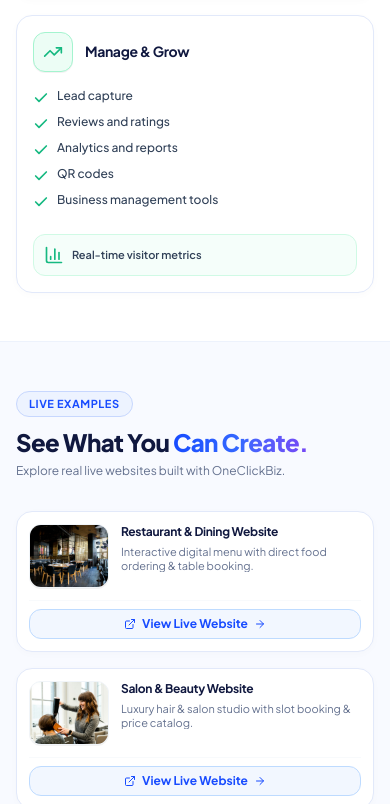
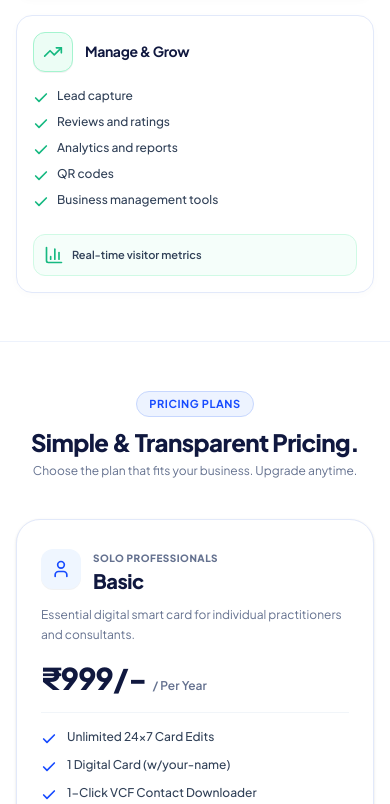
Before and after one commit to merlinflowtechnologies/oneclickbiz, a Next.js app: page / in a window 390 px wide. Shown: the part 11196-12000 px from the top of the page. Built offline with nearby package versions, Linux system fonts and the light colour scheme.

Commit message:
feat: remove live examples section and clean up associated navigation links

```diff
--- a/src/app/page.tsx
+++ b/src/app/page.tsx
@@ -8,7 +8,6 @@ import BusinessCategoriesSection from '@/components/landing/BusinessCategoriesSe
 import TemplatesSection from '@/components/landing/TemplatesSection';
 import HowItWorksSection from '@/components/landing/HowItWorksSection';
 import PlatformFeaturesSection from '@/components/landing/PlatformFeaturesSection';
-import LiveExamplesSection from '@/components/landing/LiveExamplesSection';
 import PricingSection from '@/components/landing/PricingSection';
 import FAQSection from '@/components/landing/FAQSection';
 import FinalCTASection from '@/components/landing/FinalCTASection';
@@ -45,10 +44,7 @@ export default function LandingPage() {
         {/* SECTION 7 — PLATFORM FEATURES */}
         <PlatformFeaturesSection />
 
-        {/* SECTION 8 — LIVE WEBSITE EXAMPLES */}
-        <LiveExamplesSection />
-
-        {/* SECTION 9 — PRICING PLANS */}
+        {/* SECTION 8 — PRICING PLANS */}
         <PricingSection />
 
         {/* SECTION 10 — FREQUENTLY ASKED QUESTIONS */}
--- a/src/components/landing/FinalCTASection.tsx
+++ b/src/components/landing/FinalCTASection.tsx
@@ -13,7 +13,7 @@ export default function FinalCTASection({ onWatchHowItWorks }: FinalCTASectionPr
     if (onWatchHowItWorks) {
       onWatchHowItWorks();
     } else {
-      const demoEl = document.getElementById('demo') || document.getElementById('examples');
+      const demoEl = document.getElementById('demo') || document.getElementById('templates');
       if (demoEl) demoEl.scrollIntoView({ behavior: 'smooth' });
     }
   };
--- a/src/components/landing/Footer.tsx
+++ b/src/components/landing/Footer.tsx
@@ -79,11 +79,6 @@ export default function Footer() {
               <li>
                 <Link href="/#templates" onClick={(e) => handleAnchorClick(e, 'templates')} className="hover:text-[#174BFF] transition-colors">
                   Templates
-                </Link>
-              </li>
-              <li>
-                <Link href="/#examples" onClick={(e) => handleAnchorClick(e, 'examples')} className="hover:text-[#174BFF] transition-colors">
-                  Examples
                 </Link>
               </li>
               <li>
--- a/src/components/landing/HeroSection.tsx
+++ b/src/components/landing/HeroSection.tsx
@@ -30,7 +30,7 @@ export default function HeroSection({ onWatchDemo }: HeroSectionProps) {
     if (onWatchDemo) {
       onWatchDemo();
     } else {
-      const demoEl = document.getElementById('demo') || document.getElementById('examples');
+      const demoEl = document.getElementById('demo') || document.getElementById('templates');
       if (demoEl) demoEl.scrollIntoView({ behavior: 'smooth' });
     }
   };
--- a/src/components/landing/LiveExamplesSection.tsx
+++ /dev/null
@@ -1,132 +0,0 @@
-'use client';
-
-import React from 'react';
-import Link from 'next/link';
-import { ArrowRight, ExternalLink, Phone } from 'lucide-react';
-
-interface ExampleItem {
-  id: string;
-  name: string;
-  desc: string;
-  image: string;
-  btnText: string;
-  isPhone?: boolean;
-  link: string;
-}
-
-const EXAMPLES_DATA: ExampleItem[] = [
-  {
-    id: 'restaurant-live',
-    name: 'Restaurant & Dining Website',
-    desc: 'Interactive digital menu with direct food ordering & table booking.',
-    image: '/landing/template_restaurant.png',
-    btnText: 'View Live Website',
-    link: '/v/restaurant-menu',
-  },
-  {
-    id: 'salon-live',
-    name: 'Salon & Beauty Website',
-    desc: 'Luxury hair & salon studio with slot booking & price catalog.',
-    image: '/landing/template_salon.png',
-    btnText: 'View Live Website',
-    link: '/v/beauty-salon',
-  },
-  {
-    id: 'clinic-live',
-    name: 'Hospital & Clinic Website',
-    desc: 'Specialist doctors, OPD appointment slots & emergency hotline.',
-    image: '/landing/template_hospital.png',
-    btnText: 'View Live Website',
-    link: '/v/health-doctor',
-  },
-  {
-    id: 'education-live',
-    name: 'Coaching Institute Website',
-    desc: 'IIT/NEET courses, syllabus download & student admission inquiries.',
-    image: '/landing/template_education.png',
-    btnText: 'View Live Website',
-    link: '/v/edu-coaching',
-  },
-];
-
-export default function LiveExamplesSection() {
-  return (
-    <section id="examples" className="py-12 sm:py-16 lg:py-20 bg-[#F8FAFF] border-b border-[#E2E9FA]/60 relative">
-      <div className="max-w-[1400px] mx-auto px-4 sm:px-6 lg:px-8">
-
-        {/* Section Header */}
-        <div className="flex flex-col md:flex-row md:items-end justify-between mb-8 sm:mb-10 gap-4">
-          <div>
-            <span className="inline-block px-3 py-1 rounded-full bg-[#EDF3FF] text-[#174BFF] border border-[#C7D7FE] text-[11px] font-bold uppercase tracking-wider mb-2.5">
-              LIVE EXAMPLES
-            </span>
-            <h2 className="text-2xl sm:text-3xl lg:text-4xl font-extrabold text-[#10183F] tracking-tight leading-tight">
-              See What You{' '}
-              <span className="text-transparent bg-clip-text bg-gradient-to-r from-[#174BFF] via-[#3568FF] to-[#7547F5]">
-                Can Create.
-              </span>
-            </h2>
-            <p className="mt-1.5 text-xs sm:text-sm text-[#64718F] font-normal">
-              Explore real live websites built with OneClickBiz.
-            </p>
-          </div>
-
-          <Link
-            href="#templates"
-            className="hidden sm:inline-flex items-center gap-1.5 px-4 py-2 rounded-xl text-xs sm:text-sm font-bold text-[#174BFF] bg-blue-50/80 hover:bg-blue-100/80 border border-blue-200 transition-colors shrink-0"
-          >
-            <span>View All Templates</span>
-            <ArrowRight className="w-3.5 h-3.5" />
-          </Link>
-        </div>
-
-        {/* 4 Live Example Horizontal Cards matching reference layout */}
-        <div className="grid grid-cols-1 sm:grid-cols-2 lg:grid-cols-4 gap-4 sm:gap-5">
-          {EXAMPLES_DATA.map((ex) => (
-            <div
-              key={ex.id}
-              className="group bg-white rounded-2xl border border-[#E2E9FA] hover:border-blue-300 p-3 sm:p-3.5 flex flex-col justify-between shadow-[0_2px_8px_rgba(0,0,0,0.02)] hover:shadow-[0_12px_24px_rgba(23,75,255,0.08)] transition-all duration-300 hover:-translate-y-1"
-            >
-              <div className="flex items-start gap-3">
-                {/* Website Thumbnail */}
-                <div className="relative w-20 h-16 sm:w-22 sm:h-18 rounded-xl overflow-hidden bg-slate-100 border border-slate-100 shrink-0 shadow-2xs">
-                  <img
-                    src={ex.image}
-                    alt={ex.name}
-                    className="w-full h-full object-cover group-hover:scale-105 transition-transform duration-300"
-                    loading="lazy"
-                  />
-                </div>
-
-                {/* Name & Description */}
-                <div className="flex-1 min-w-0">
-                  <h3 className="text-xs sm:text-sm font-bold text-[#10183F] group-hover:text-[#174BFF] transition-colors leading-snug truncate">
-                    {ex.name}
-                  </h3>
-                  <p className="text-[11px] text-[#64718F] leading-tight mt-1 line-clamp-2">
-                    {ex.desc}
-                  </p>
-                </div>
-              </div>
-
-              {/* Action Button: Opens Live Website */}
-              <div className="mt-3 pt-2 border-t border-slate-50">
-                <a
-                  href={ex.link}
-                  target="_blank"
-                  rel="noopener noreferrer"
-                  className="w-full py-1.5 px-3 rounded-xl text-xs font-bold text-[#174BFF] bg-blue-50/80 hover:bg-blue-100/80 border border-blue-200 transition-colors flex items-center justify-center gap-1.5 cursor-pointer"
-                >
-                  <ExternalLink className="w-3 h-3 text-[#174BFF]" />
-                  <span className="truncate">{ex.btnText}</span>
-                  <ArrowRight className="w-3 h-3 shrink-0" />
-                </a>
-              </div>
-            </div>
-          ))}
-        </div>
-
-      </div>
-    </section>
-  );
-}
--- a/src/components/landing/Navbar.tsx
+++ b/src/components/landing/Navbar.tsx
@@ -68,14 +68,6 @@ export default function Navbar() {
               className="px-3 py-2 text-sm font-medium text-[#64718F] hover:text-[#174BFF] transition-colors"
             >
               Templates
-            </Link>
-
-            <Link
-              href="/#examples"
-              onClick={(e) => handleAnchorClick(e, 'examples')}
-              className="px-3 py-2 text-sm font-medium text-[#64718F] hover:text-[#174BFF] transition-colors"
-            >
-              Examples
             </Link>
 
             <Link
@@ -179,13 +171,6 @@ export default function Navbar() {
             Templates
           </Link>
           <Link
-            href="/#examples"
-            onClick={(e) => handleAnchorClick(e, 'examples')}
-            className="block px-3 py-2 rounded-lg text-sm font-medium text-[#64718F] hover:text-[#174BFF] hover:bg-slate-50"
-          >
-            Examples
-          </Link>
-          <Link
             href="/#pricing"
             onClick={(e) => handleAnchorClick(e, 'pricing')}
             className="block px-3 py-2 rounded-lg text-sm font-medium text-[#64718F] hover:text-[#174BFF] hover:bg-slate-50"
--- a/src/components/navigation/Navbar.tsx
+++ b/src/components/navigation/Navbar.tsx
@@ -65,14 +65,6 @@ export default function Navbar() {
               className="px-3.5 py-2 text-sm font-medium text-slate-600 hover:text-[#2563EB] transition-colors"
             >
               Templates
-            </Link>
-
-            <Link
-              href="/#demo"
-              onClick={(e) => handleAnchorClick(e, 'demo')}
-              className="px-3.5 py-2 text-sm font-medium text-slate-600 hover:text-[#2563EB] transition-colors"
-            >
-              Examples
             </Link>
 
             <Link
@@ -161,13 +153,6 @@ export default function Navbar() {
             Templates
           </Link>
           <Link
-            href="/#demo"
-            onClick={(e) => handleAnchorClick(e, 'demo')}
-            className="block px-4 py-3 rounded-xl text-sm font-medium text-slate-700 hover:text-[#2563EB] hover:bg-slate-50 transition"
-          >
-            Examples
-          </Link>
-          <Link
             href="/#pricing"
             onClick={(e) => handleAnchorClick(e, 'pricing')}
             className="block px-4 py-3 rounded-xl text-sm font-medium text-slate-700 hover:text-[#2563EB] hover:bg-slate-50 transition"
```
